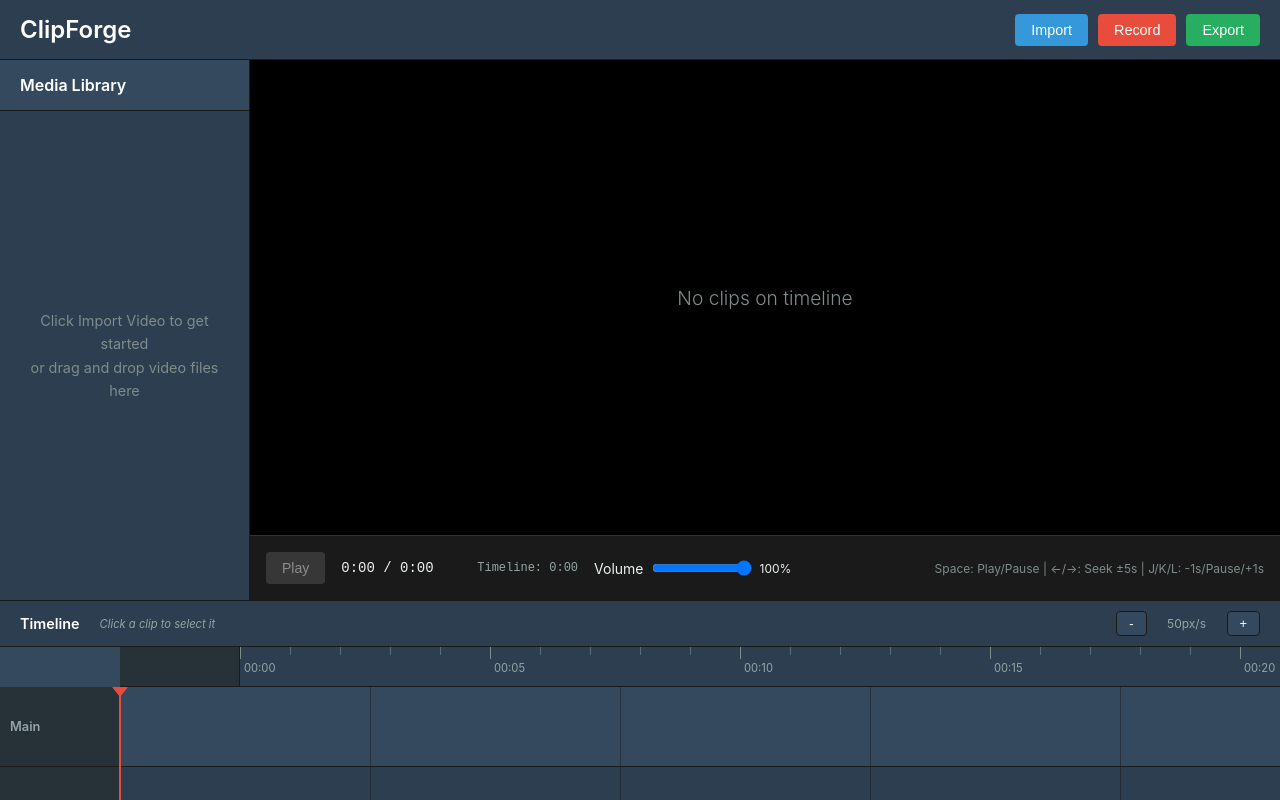
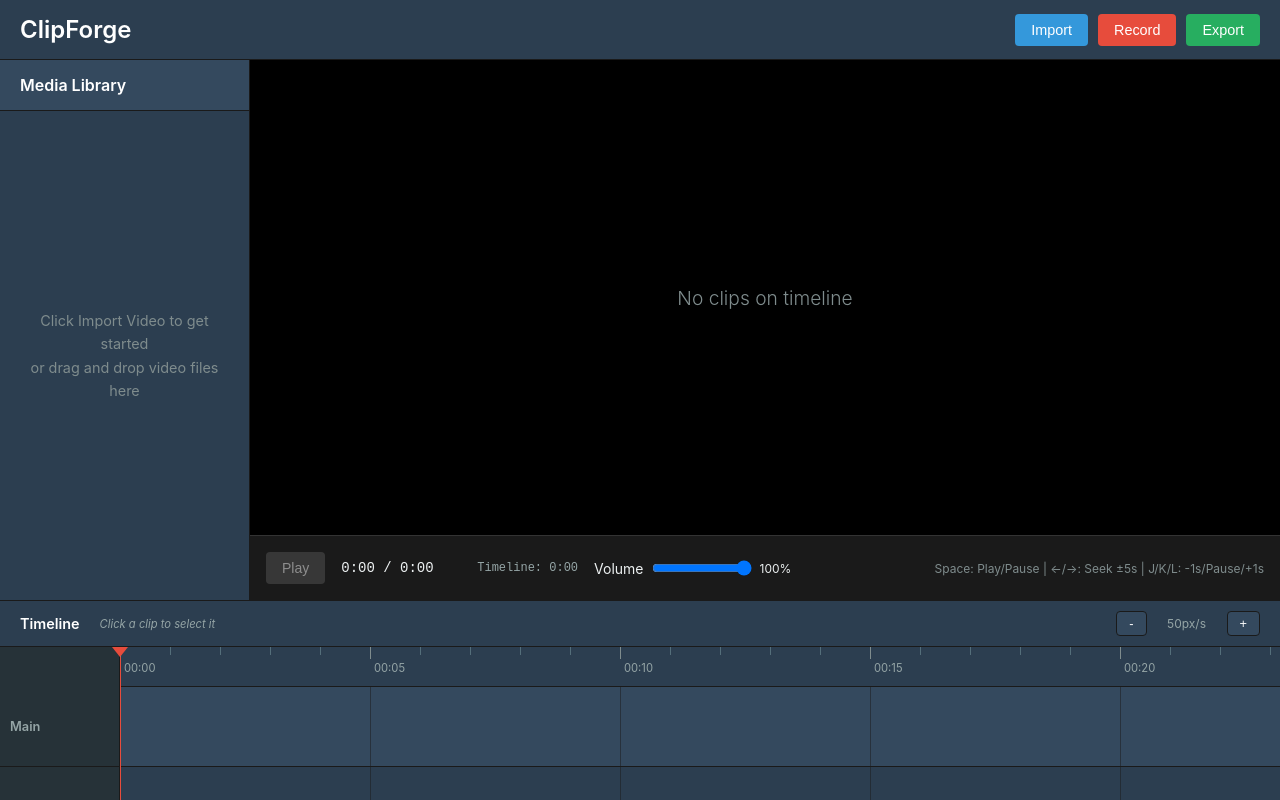
Before and after one commit to miketikh/gauntlet-clipforge, a React (Vite) app: page / in a window 1280 px wide. Both pictures are taken after a click on the button "New Project". Built offline with nearby package versions, Linux system fonts and the light colour scheme.

Commit message:
fix red line alignment and snap position

```diff
--- a/src/renderer/components/Playhead.tsx
+++ b/src/renderer/components/Playhead.tsx
@@ -1,5 +1,6 @@
 import React, { useState, useRef, useEffect } from 'react';
 import { useProjectStore } from '../store/projectStore';
+import { TRACK_LABEL_WIDTH, timeToPixels, pixelsToTime } from '../utils/timelineCalculations';
 
 interface PlayheadProps {
   position: number; // Current playhead position in seconds
@@ -13,7 +14,7 @@ const Playhead: React.FC<PlayheadProps> = ({ position, pixelsPerSecond, trackCou
   const setPlayheadPosition = useProjectStore((state) => state.setPlayheadPosition);
   const currentProject = useProjectStore((state) => state.currentProject);
 
-  const xPosition = position * pixelsPerSecond;
+  const xPosition = timeToPixels(position, pixelsPerSecond);
   const trackHeight = 80; // Height per track
   const totalHeight = trackCount * trackHeight + trackCount; // +trackCount for borders
 
@@ -34,12 +35,16 @@ const Playhead: React.FC<PlayheadProps> = ({ position, pixelsPerSecond, trackCou
     if (!containerRef.current) return position;
 
     const rect = containerRef.current.getBoundingClientRect();
-    const offsetX = mouseX - rect.left;
-    const newPosition = offsetX / pixelsPerSecond;
+    // Prevent negative offset when dragging past left edge
+    const offsetX = Math.max(0, mouseX - rect.left);
+    const newPosition = pixelsToTime(offsetX, pixelsPerSecond);
+
+    // Snap to whole seconds
+    const snappedPosition = Math.round(newPosition);
 
     // Constrain to valid range
     const projectDuration = currentProject?.duration || 60;
-    return Math.max(0, Math.min(newPosition, projectDuration));
+    return Math.max(0, Math.min(snappedPosition, projectDuration));
   };
 
   // Handle mouse down on playhead handle
@@ -76,36 +81,22 @@ const Playhead: React.FC<PlayheadProps> = ({ position, pixelsPerSecond, trackCou
       ref={containerRef}
       style={{
         position: 'absolute',
-        left: '120px', // Offset for track labels
-        top: '40px', // Offset for ruler
+        left: `${TRACK_LABEL_WIDTH}px`, // Offset for track labels
+        top: '0', // Start at the very top (ruler level)
         pointerEvents: 'none',
-        zIndex: 100,
-        width: `${(currentProject?.duration || 60) * pixelsPerSecond}px`,
+        zIndex: 1000, // High z-index to overlay everything
+        width: `${timeToPixels(currentProject?.duration || 60, pixelsPerSecond)}px`,
+        height: '100%',
       }}
     >
       <div
         style={{
           position: 'absolute',
-          transform: `translateX(${xPosition}px)`,
-          transition: isDragging ? 'none' : 'transform 0.1s ease-out',
+          left: `${xPosition}px`, // Direct positioning using utility function
+          transition: isDragging ? 'none' : 'left 0.1s ease-out',
+          height: '100%',
         }}
       >
-        {/* Triangular handle at top - draggable */}
-        <div
-          onMouseDown={handleMouseDown}
-          style={{
-            width: 0,
-            height: 0,
-            borderLeft: '8px solid transparent',
-            borderRight: '8px solid transparent',
-            borderTop: `10px solid ${isDragging ? '#ff6b6b' : '#e74c3c'}`,
-            marginLeft: '-8px',
-            marginBottom: '-1px',
-            cursor: 'ew-resize',
-            pointerEvents: 'auto',
-          }}
-        />
-
         {/* Time display tooltip */}
         {isDragging && (
           <div
@@ -123,19 +114,39 @@ const Playhead: React.FC<PlayheadProps> = ({ position, pixelsPerSecond, trackCou
               whiteSpace: 'nowrap',
               pointerEvents: 'none',
               boxShadow: '0 2px 8px rgba(0, 0, 0, 0.3)',
+              zIndex: 10,
             }}
           >
             {formatTime(position)}
           </div>
         )}
 
-        {/* Vertical red line */}
+        {/* Triangular handle at top - draggable - positioned on ruler */}
+        <div
+          onMouseDown={handleMouseDown}
+          style={{
+            position: 'absolute',
+            top: '0',
+            left: '-8px',
+            width: 0,
+            height: 0,
+            borderLeft: '8px solid transparent',
+            borderRight: '8px solid transparent',
+            borderTop: `10px solid ${isDragging ? '#ff6b6b' : '#e74c3c'}`,
+            cursor: 'ew-resize',
+            pointerEvents: 'auto',
+          }}
+        />
+
+        {/* Vertical red line - spans from ruler through all tracks */}
         <div
           style={{
-            width: '2px',
-            height: `${totalHeight}px`,
+            position: 'absolute',
+            top: '10px', // Start just below triangle
+            left: '0px', // Centered at container position to align with ruler ticks
+            width: '1px', // Match ruler tick width for perfect alignment
+            height: 'calc(100% - 10px)',
             background: isDragging ? '#ff6b6b' : '#e74c3c',
-            marginLeft: '-1px',
             pointerEvents: 'none',
           }}
         />
--- a/src/renderer/components/Timeline.tsx
+++ b/src/renderer/components/Timeline.tsx
@@ -1,9 +1,11 @@
 import React, { useState, useEffect, useRef, useCallback } from 'react';
+import { useDragLayer } from 'react-dnd';
 import { useProjectStore } from '../store/projectStore';
 import TimelineRuler from './TimelineRuler';
 import TimelineTrack from './TimelineTrack';
 import Playhead from './Playhead';
 import { editAPI } from '../api';
+import { TRACK_LABEL_WIDTH, timeToPixels } from '../utils/timelineCalculations';
 
 const Timeline: React.FC = () => {
   // Subscribe to project store
@@ -17,6 +19,16 @@ const Timeline: React.FC = () => {
 
   // Ref for timeline container to handle focus
   const timelineRef = useRef<HTMLDivElement>(null);
+  const tracksContainerRef = useRef<HTMLDivElement>(null);
+
+  // Track drag position for ruler indicator
+  const [dragPosition, setDragPosition] = useState<number | null>(null);
+
+  // Monitor drag state globally
+  const { isDragging, itemType } = useDragLayer((monitor) => ({
+    isDragging: monitor.isDragging(),
+    itemType: monitor.getItemType(),
+  }));
 
   // Constants for zoom
   const MIN_ZOOM = 20;
@@ -81,6 +93,13 @@ const Timeline: React.FC = () => {
       window.removeEventListener('keydown', handleKeyDown);
     };
   }, [handleKeyDown]);
+
+  // Reset drag position when drag ends
+  useEffect(() => {
+    if (!isDragging) {
+      setDragPosition(null);
+    }
+  }, [isDragging]);
 
   // Click on timeline container to focus it (and deselect clips)
   const handleTimelineClick = useCallback((e: React.MouseEvent) => {
@@ -232,20 +251,26 @@ const Timeline: React.FC = () => {
           position: 'relative',
         }}
       >
-        {/* Timeline Ruler */}
+        {/* Timeline Ruler with Label Spacer */}
+        <div style={{ display: 'flex', position: 'sticky', top: 0, zIndex: 10 }}>
+          {/* Spacer to match track labels */}
           <div
             style={{
+              minWidth: '120px',
+              height: '40px',
+              background: '#263238',
+              borderRight: '1px solid #1a1a1a',
               position: 'sticky',
-            top: 0,
-            zIndex: 10,
-            marginLeft: '120px', // Offset for track labels
+              left: 0,
+              zIndex: 11,
             }}
-        >
+          />
+          {/* Ruler content */}
           <TimelineRuler duration={projectDuration} pixelsPerSecond={pixelsPerSecond} />
         </div>
 
         {/* Timeline Tracks */}
-        <div style={{ position: 'relative' }}>
+        <div ref={tracksContainerRef} style={{ position: 'relative' }}>
           {currentProject?.tracks.map((track, index) => (
             <TimelineTrack
               key={track.id}
@@ -253,6 +278,7 @@ const Timeline: React.FC = () => {
               zoom={pixelsPerSecond}
               duration={projectDuration}
               trackIndex={index}
+              onDragPositionChange={setDragPosition}
             />
           ))}
 
@@ -271,6 +297,18 @@ const Timeline: React.FC = () => {
           )}
         </div>
 
+        {/* Indicators Container - spans full height from top */}
+        <div
+          style={{
+            position: 'absolute',
+            top: 0,
+            left: 0,
+            width: '100%',
+            height: '100%',
+            pointerEvents: 'none',
+            zIndex: 1000,
+          }}
+        >
           {/* Playhead Indicator */}
           {currentProject && (
             <Playhead
@@ -279,6 +317,34 @@ const Timeline: React.FC = () => {
               trackCount={currentProject.tracks.length}
             />
           )}
+
+          {/* Small Arrow Drop Indicator - only during drag */}
+          {isDragging && (itemType === 'MEDIA_ITEM' || itemType === 'TIMELINE_CLIP') && dragPosition !== null && currentProject && (
+            <div
+              style={{
+                position: 'absolute',
+                left: `${TRACK_LABEL_WIDTH + timeToPixels(dragPosition, pixelsPerSecond)}px`,
+                top: '0',
+                pointerEvents: 'none',
+              }}
+            >
+              {/* Small downward-pointing triangle on ruler */}
+              <div
+                style={{
+                  position: 'absolute',
+                  top: 0,
+                  left: '-8px',
+                  width: 0,
+                  height: 0,
+                  borderLeft: '8px solid transparent',
+                  borderRight: '8px solid transparent',
+                  borderTop: '12px solid #ffffff',
+                  filter: 'drop-shadow(0 1px 3px rgba(0, 0, 0, 0.5))',
+                }}
+              />
+            </div>
+          )}
+        </div>
       </div>
     </div>
   );
--- a/src/renderer/components/TimelineClipView.tsx
+++ b/src/renderer/components/TimelineClipView.tsx
@@ -36,7 +36,7 @@ const TimelineClipView: React.FC<TimelineClipViewProps> = ({
     collect: (monitor) => ({
       isDragging: monitor.isDragging(),
     }),
-  }));
+  }), [clip]);
 
   // Handle clip selection
   const handleClick = useCallback((e: React.MouseEvent) => {
--- a/src/renderer/components/TimelineRuler.tsx
+++ b/src/renderer/components/TimelineRuler.tsx
@@ -1,5 +1,6 @@
 import React, { useRef } from 'react';
 import { useProjectStore } from '../store/projectStore';
+import { timeToPixels, pixelsToTime } from '../utils/timelineCalculations';
 
 interface TimelineRulerProps {
   duration: number; // Total timeline duration in seconds
@@ -10,7 +11,7 @@ const TimelineRuler: React.FC<TimelineRulerProps> = ({ duration, pixelsPerSecond
   const rulerRef = useRef<HTMLDivElement>(null);
   const setPlayheadPosition = useProjectStore((state) => state.setPlayheadPosition);
 
-  const totalWidth = duration * pixelsPerSecond;
+  const totalWidth = timeToPixels(duration, pixelsPerSecond);
 
   // Generate time markers every 5 seconds
   const markers = [];
@@ -38,51 +39,40 @@ const TimelineRuler: React.FC<TimelineRulerProps> = ({ duration, pixelsPerSecond
     if (!rulerRef.current) return;
 
     const rect = rulerRef.current.getBoundingClientRect();
-    const offsetX = e.clientX - rect.left - 120; // Account for 120px track label offset
-    const clickedPosition = offsetX / pixelsPerSecond;
+    const offsetX = e.clientX - rect.left;
+    // Prevent negative offset when clicking outside ruler bounds
+    const clampedOffsetX = Math.max(0, offsetX);
+    const clickedPosition = pixelsToTime(clampedOffsetX, pixelsPerSecond);
+
+    // Snap to whole seconds
+    const snappedPosition = Math.round(clickedPosition);
 
     // Constrain to valid range
-    const newPosition = Math.max(0, Math.min(clickedPosition, duration));
+    const newPosition = Math.max(0, Math.min(snappedPosition, duration));
     setPlayheadPosition(newPosition);
   };
 
   return (
     <div
+      ref={rulerRef}
+      onClick={handleRulerClick}
       style={{
-        display: 'flex',
+        position: 'relative',
+        width: `${totalWidth}px`,
         height: '40px',
         background: '#2c3e50',
         borderBottom: '1px solid #1a1a1a',
+        userSelect: 'none',
+        cursor: 'pointer',
       }}
     >
-      {/* Spacer to match track label width */}
-      <div
-        style={{
-          minWidth: '120px',
-          background: '#263238',
-          borderRight: '1px solid #1a1a1a',
-        }}
-      />
-
-      {/* Ruler content area */}
-      <div
-        ref={rulerRef}
-        onClick={handleRulerClick}
-        style={{
-          position: 'relative',
-          width: `${totalWidth}px`,
-          height: '100%',
-          userSelect: 'none',
-          cursor: 'pointer',
-        }}
-      >
       {/* Major time markers (every 5 seconds) */}
       {markers.map((time) => (
         <div
           key={`marker-${time}`}
           style={{
             position: 'absolute',
-            left: `${time * pixelsPerSecond}px`,
+            left: `${timeToPixels(time, pixelsPerSecond)}px`,
             top: 0,
             height: '100%',
             display: 'flex',
@@ -119,7 +109,7 @@ const TimelineRuler: React.FC<TimelineRulerProps> = ({ duration, pixelsPerSecond
           key={`tick-${time}`}
           style={{
             position: 'absolute',
-            left: `${time * pixelsPerSecond}px`,
+            left: `${timeToPixels(time, pixelsPerSecond)}px`,
             top: 0,
             width: '1px',
             height: '8px',
@@ -128,7 +118,6 @@ const TimelineRuler: React.FC<TimelineRulerProps> = ({ duration, pixelsPerSecond
           }}
         />
       ))}
-      </div>
     </div>
   );
 };
--- a/src/renderer/components/TimelineTrack.tsx
+++ b/src/renderer/components/TimelineTrack.tsx
@@ -1,17 +1,19 @@
-import React, { useRef } from 'react';
+import React, { useRef, useState } from 'react';
 import { useDrop } from 'react-dnd';
-import { Track } from '../../types/timeline';
+import { Track, TimelineClip } from '../../types/timeline';
 import { MediaFile } from '../../types/media';
 import { EditAPI } from '../api/EditAPI';
 import { useMediaStore } from '../store/mediaStore';
 import { useProjectStore } from '../store/projectStore';
 import TimelineClipView from './TimelineClipView';
+import { formatTime } from '../utils/timelineCalculations';
 
 interface TimelineTrackProps {
   track: Track;
   zoom: number; // pixelsPerSecond
   duration: number; // Total timeline duration
   trackIndex: number; // For alternating background colors
+  onDragPositionChange?: (position: number | null) => void; // Callback for ruler indicator
 }
 
 const editAPI = new EditAPI();
@@ -20,24 +22,32 @@ const TimelineTrack: React.FC<TimelineTrackProps> = ({
   track,
   zoom,
   duration,
-  trackIndex
+  trackIndex,
+  onDragPositionChange
 }) => {
   const totalWidth = duration * zoom;
   const trackContentRef = useRef<HTMLDivElement>(null);
   const mediaFiles = useMediaStore((state) => state.mediaFiles);
   const setPlayheadPosition = useProjectStore((state) => state.setPlayheadPosition);
 
+  // Track hover position for ghost preview
+  const [hoverPosition, setHoverPosition] = useState<number | null>(null);
+  const [draggedItemDuration, setDraggedItemDuration] = useState<number>(0);
+
   // Setup drop target - accepts both MEDIA_ITEM (from library) and TIMELINE_CLIP (repositioning)
-  const [{ isOver, canDrop }, drop] = useDrop(() => ({
+  const [{ isOver, canDrop, draggedItem }, drop] = useDrop(() => ({
     accept: ['MEDIA_ITEM', 'TIMELINE_CLIP'],
-    drop: (item: { mediaFileId?: string; mediaFile?: MediaFile; clipId?: string; trackIndex?: number }, monitor) => {
+    drop: (item: { mediaFileId?: string; mediaFile?: MediaFile; clipId?: string; clip?: TimelineClip; trackIndex?: number }, monitor) => {
       const offset = monitor.getClientOffset();
       if (!offset || !trackContentRef.current) return;
 
       // Calculate drop position in seconds
       const trackRect = trackContentRef.current.getBoundingClientRect();
       const dropX = offset.x - trackRect.left;
-      const dropTimeSeconds = Math.max(0, dropX / zoom);
+      const rawPosition = Math.max(0, dropX / zoom);
+
+      // Snap to whole seconds
+      const dropTimeSeconds = Math.round(rawPosition);
 
       // Determine if this is a new clip from library or repositioning existing clip
       if (item.mediaFileId) {
@@ -66,11 +76,46 @@ const TimelineTrack: React.FC<TimelineTrackProps> = ({
         });
       }
     },
+    hover: (item: { mediaFileId?: string; mediaFile?: MediaFile; clipId?: string; clip?: TimelineClip }, monitor) => {
+      const offset = monitor.getClientOffset();
+
+      if (!offset || !trackContentRef.current) {
+        setHoverPosition(null);
+        onDragPositionChange?.(null);
+        return;
+      }
+
+      // Simple calculation: where is the cursor right now?
+      const trackRect = trackContentRef.current.getBoundingClientRect();
+      const hoverX = offset.x - trackRect.left;
+      const rawPosition = Math.max(0, hoverX / zoom);
+
+      // Snap to whole seconds
+      const dropPositionSeconds = Math.round(rawPosition);
+
+      // Calculate duration for ghost preview
+      let itemDuration = 0;
+      if (item.mediaFile) {
+        // New clip from library - use full media duration
+        itemDuration = item.mediaFile.duration;
+      } else if (item.clip) {
+        // Existing clip being repositioned - use clip duration
+        itemDuration = item.clip.endTime - item.clip.startTime;
+      }
+      setDraggedItemDuration(itemDuration);
+
+      // The clip will START at this position (snapped to whole seconds)
+      setHoverPosition(dropPositionSeconds);
+
+      // Update parent component for arrow indicator on ruler
+      onDragPositionChange?.(dropPositionSeconds);
+    },
     collect: (monitor) => ({
       isOver: monitor.isOver(),
       canDrop: monitor.canDrop(),
+      draggedItem: monitor.getItem(),
     }),
-  }));
+  }), [zoom, onDragPositionChange]);
 
   // Generate grid lines every 5 seconds
   const gridLines = [];
@@ -96,7 +141,10 @@ const TimelineTrack: React.FC<TimelineTrackProps> = ({
     const rect = trackContentRef.current.getBoundingClientRect();
     const offsetX = e.clientX - rect.left;
     const clickedPosition = offsetX / zoom;
-    const newPosition = Math.max(0, Math.min(clickedPosition, duration));
+
+    // Snap to whole seconds
+    const snappedPosition = Math.round(clickedPosition);
+    const newPosition = Math.max(0, Math.min(snappedPosition, duration));
     setPlayheadPosition(newPosition);
   };
 
@@ -162,22 +210,54 @@ const TimelineTrack: React.FC<TimelineTrackProps> = ({
           />
         ))}
 
-        {/* Drop zone indicator */}
-        {isOver && canDrop && (
+        {/* Ghost preview while dragging - shows where clip will land */}
+        {isOver && canDrop && hoverPosition !== null && draggedItemDuration > 0 && (
           <div
             style={{
               position: 'absolute',
-              top: '50%',
-              left: '50%',
-              transform: 'translate(-50%, -50%)',
-              color: '#667eea',
-              fontSize: '0.875rem',
-              fontWeight: 600,
+              left: `${hoverPosition * zoom}px`, // Clip starts at cursor position
+              top: '10px',
+              width: `${draggedItemDuration * zoom}px`,
+              height: '60px',
+              background: 'rgba(243, 156, 18, 0.2)', // Yellow tint to match indicator
+              border: '2px dashed #f39c12',
+              borderRadius: '4px',
               pointerEvents: 'none',
-              textShadow: '0 1px 3px rgba(0, 0, 0, 0.5)',
+              display: 'flex',
+              alignItems: 'center',
+              justifyContent: 'center',
+              zIndex: 50,
             }}
           >
-            Drop here
+            {/* Timecode display in ghost preview - shows clip start time */}
+            <div
+              style={{
+                display: 'flex',
+                flexDirection: 'column',
+                alignItems: 'center',
+                gap: '4px',
+              }}
+            >
+              <span
+                style={{
+                  color: '#fff',
+                  fontSize: '0.75rem',
+                  fontWeight: 600,
+                  textShadow: '0 1px 3px rgba(0, 0, 0, 0.8)',
+                }}
+              >
+                Start: {formatTime(hoverPosition)}
+              </span>
+              <span
+                style={{
+                  color: '#95a5a6',
+                  fontSize: '0.65rem',
+                  textShadow: '0 1px 2px rgba(0, 0, 0, 0.8)',
+                }}
+              >
+                {Math.floor(draggedItemDuration)}s
+              </span>
+            </div>
           </div>
         )}
 
--- a/src/renderer/utils/timelineCalculations.ts
+++ b/src/renderer/utils/timelineCalculations.ts
@@ -4,6 +4,35 @@
  */
 
 import { TimelineClip, Track } from '../../types/timeline';
+
+/**
+ * Width of the track label column (left sticky area)
+ * This is the single source of truth for the label width
+ */
+export const TRACK_LABEL_WIDTH = 120;
+
+/**
+ * Convert a time position to pixel position in the timeline content area
+ * This is the SINGLE SOURCE OF TRUTH for time-to-pixel conversion
+ *
+ * @param timeInSeconds - Time position in seconds
+ * @param pixelsPerSecond - Zoom level (pixels per second)
+ * @returns Pixel position relative to content area (after track label)
+ */
+export function timeToPixels(timeInSeconds: number, pixelsPerSecond: number): number {
+  return timeInSeconds * pixelsPerSecond;
+}
+
+/**
+ * Convert pixel position back to time
+ *
+ * @param pixels - Pixel position relative to content area
+ * @param pixelsPerSecond - Zoom level (pixels per second)
+ * @returns Time in seconds
+ */
+export function pixelsToTime(pixels: number, pixelsPerSecond: number): number {
+  return pixels / pixelsPerSecond;
+}
 
 /**
  * Calculate the duration of a clip accounting for trim points
@@ -75,3 +104,16 @@ export function detectOverlaps(track: Track): boolean {
 
   return false;
 }
+
+/**
+ * Format time position in MM:SS format
+ * Used for timecode displays and drag indicators
+ *
+ * @param seconds - Time position in seconds
+ * @returns Formatted time string (e.g., "01:23")
+ */
+export function formatTime(seconds: number): string {
+  const mins = Math.floor(seconds / 60);
+  const secs = Math.floor(seconds % 60);
+  return `${mins.toString().padStart(2, '0')}:${secs.toString().padStart(2, '0')}`;
+}
```
Lines whose indentation alone changed are shown as unchanged.
